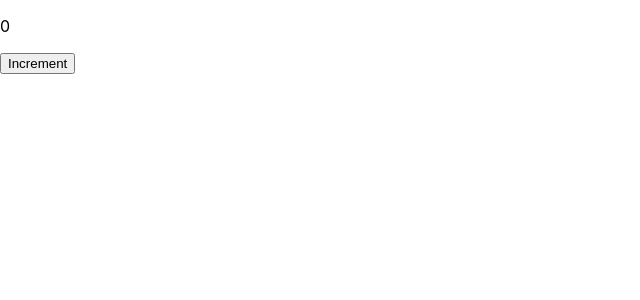
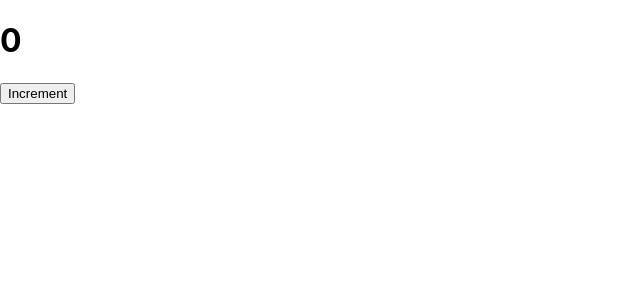
Before and after one commit to realonlytomd/react-solo-learn, a React (Create React App) app: page / in a window 1280 px wide. Shown: the top 300 px of the page, without its empty margins (0-640 px from the left). Built offline with nearby package versions, Linux system fonts and the light colour scheme.

Commit message:
chanced p to h1

```diff
--- a/src/index.js
+++ b/src/index.js
@@ -42,7 +42,7 @@ function Counter() {
   }
 
   return <div>
-    <p>{counter}</p>
+    <h1>{counter}</h1>
     <button onClick={increment}>
       Increment
     </button>
```
